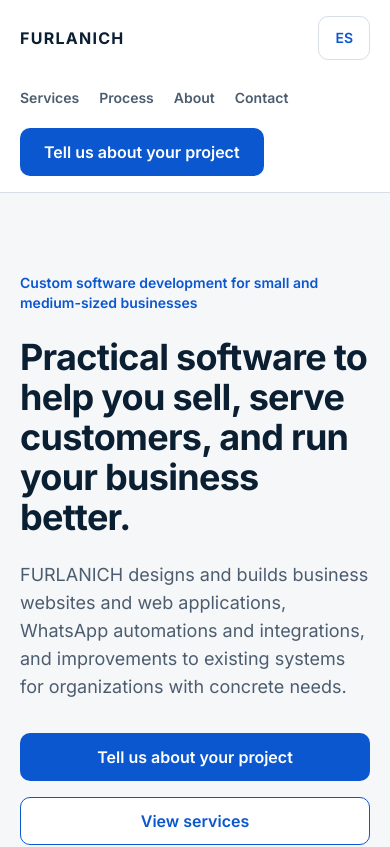
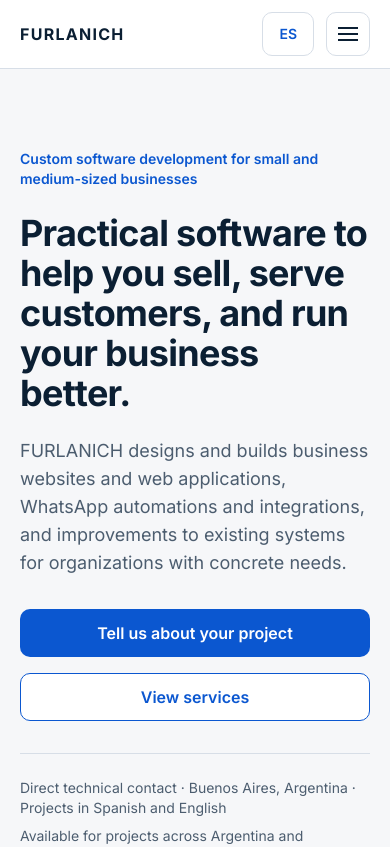
Before and after one commit to Furlanich/Portfolio, a Next.js app: page /en in a window 390 px wide. Shown: the top 847 px of the page. Built offline with nearby package versions, Linux system fonts and the light colour scheme.

Commit message:
feat: add sticky responsive site header
Refs: DESIGN-IX-A11Y, DESIGN-VISUAL, ARCH-CURRENT, ARCH-FINDINGS, IA-SITE

```diff
--- a/app/(en)/en/about/samuel-furlanich/page.tsx
+++ b/app/(en)/en/about/samuel-furlanich/page.tsx
@@ -16,6 +16,7 @@
         paths={paths}
         labels={{
           navigation: 'Primary navigation',
+          menu: 'Open primary navigation',
           services: 'Services',
           process: 'Process',
           founder: 'About',
--- a/app/(en)/en/contact/page.tsx
+++ b/app/(en)/en/contact/page.tsx
@@ -16,6 +16,7 @@
         paths={paths}
         labels={{
           navigation: 'Primary navigation',
+          menu: 'Open primary navigation',
           services: 'Services',
           process: 'Process',
           founder: 'About',
--- a/app/(en)/en/page.tsx
+++ b/app/(en)/en/page.tsx
@@ -17,6 +17,7 @@
         paths={paths}
         labels={{
           navigation: 'Primary navigation',
+          menu: 'Open primary navigation',
           services: 'Services',
           process: 'Process',
           founder: 'About',
--- a/app/(en)/en/services/page.tsx
+++ b/app/(en)/en/services/page.tsx
@@ -17,6 +17,7 @@
         paths={paths}
         labels={{
           navigation: 'Primary navigation',
+          menu: 'Open primary navigation',
           services: 'Services',
           process: 'Process',
           founder: 'About',
--- a/app/(es)/contacto/page.tsx
+++ b/app/(es)/contacto/page.tsx
@@ -16,6 +16,7 @@
         paths={paths}
         labels={{
           navigation: 'Navegación principal',
+          menu: 'Abrir navegación principal',
           services: 'Servicios',
           process: 'Proceso',
           founder: 'El estudio',
--- a/app/(es)/estudio/samuel-furlanich/page.tsx
+++ b/app/(es)/estudio/samuel-furlanich/page.tsx
@@ -16,6 +16,7 @@
         paths={paths}
         labels={{
           navigation: 'Navegación principal',
+          menu: 'Abrir navegación principal',
           services: 'Servicios',
           process: 'Proceso',
           founder: 'El estudio',
--- a/app/(es)/page.tsx
+++ b/app/(es)/page.tsx
@@ -17,6 +17,7 @@
         paths={paths}
         labels={{
           navigation: 'Navegación principal',
+          menu: 'Abrir navegación principal',
           services: 'Servicios',
           process: 'Proceso',
           founder: 'El estudio',
--- a/app/(es)/servicios/page.tsx
+++ b/app/(es)/servicios/page.tsx
@@ -17,6 +17,7 @@
         paths={paths}
         labels={{
           navigation: 'Navegación principal',
+          menu: 'Abrir navegación principal',
           services: 'Servicios',
           process: 'Proceso',
           founder: 'El estudio',
--- a/components/foundation/SiteHeader.tsx
+++ b/components/foundation/SiteHeader.tsx
@@ -8,6 +8,7 @@
   paths: FoundationNavigationPaths;
   labels: {
     navigation: string;
+    menu: string;
     services: string;
     process: string;
     founder: string;
@@ -18,58 +19,67 @@
 }
 
 export function SiteHeader({ locale, paths, labels }: SiteHeaderProps) {
+  const navigationLinks = [
+    { href: paths.services, label: labels.services },
+    { href: paths.process, label: labels.process },
+    { href: paths.founder, label: labels.founder },
+    { href: paths.contact, label: labels.contact },
+  ];
+
   return (
-    <header className="border-b border-foundation-border bg-foundation-surface">
-      <div className="mx-auto flex w-full max-w-[1200px] flex-col gap-4 px-5 py-4 md:px-8 lg:flex-row lg:items-center lg:justify-between lg:px-12">
-        <div className="flex flex-wrap items-center justify-between gap-4">
+    <header className="sticky top-0 z-50 border-b border-foundation-border bg-foundation-surface">
+      <div className="mx-auto flex w-full max-w-[1200px] items-center justify-between gap-4 px-5 py-3 md:px-8 lg:px-12">
         <Link
           href={paths.home}
           className="text-base font-bold tracking-[0.08em] text-foundation-ink"
         >
           FURLANICH
         </Link>
+
+        <div className="flex items-center gap-3">
           <LanguageSwitch
             alternateHref={paths.alternateHref}
             alternateLocale={paths.alternateLocale}
             label={labels.languageSwitch}
           />
-        </div>
+
+          <details className="group relative lg:static">
+            <summary
+              aria-label={labels.menu}
+              aria-controls="primary-navigation-panel"
+              className="flex min-h-11 min-w-11 cursor-pointer list-none items-center justify-center rounded-[10px] border border-foundation-border text-foundation-ink transition-colors duration-[160ms] ease-out hover:bg-foundation-tint hover:text-foundation-action focus:outline-none focus-visible:ring-2 focus-visible:ring-foundation-surface focus-visible:ring-offset-[3px] focus-visible:ring-offset-foundation-action-strong lg:hidden [&::-webkit-details-marker]:hidden"
+            >
+              <span className="sr-only">{labels.menu}</span>
+              <span aria-hidden="true" className="flex w-5 flex-col gap-1">
+                <span className="h-0.5 w-full bg-current" />
+                <span className="h-0.5 w-full bg-current" />
+                <span className="h-0.5 w-full bg-current" />
+              </span>
+            </summary>
 
             <nav
+              id="primary-navigation-panel"
               aria-label={labels.navigation}
-          className="flex flex-wrap items-center gap-x-5 gap-y-2 text-sm font-semibold text-foundation-muted"
+              className="absolute right-0 top-[calc(100%+13px)] hidden w-[min(calc(100vw-40px),24rem)] flex-col gap-1 rounded-[12px] border border-foundation-border bg-foundation-surface p-2 text-sm font-semibold text-foundation-muted shadow-[0_12px_32px_rgba(11,31,51,0.12)] group-open:flex lg:static lg:flex lg:w-auto lg:flex-row lg:items-center lg:gap-x-5 lg:gap-y-2 lg:border-0 lg:bg-transparent lg:p-0 lg:shadow-none"
             >
+              {navigationLinks.map((link) => (
                 <Link
-            href={paths.services}
-            className="inline-flex min-h-11 items-center transition-colors duration-[160ms] ease-out hover:text-foundation-action"
+                  key={link.href}
+                  href={link.href}
+                  className="inline-flex min-h-11 items-center rounded-[8px] px-3 transition-colors duration-[160ms] ease-out hover:bg-foundation-tint hover:text-foundation-action focus:outline-none focus-visible:ring-2 focus-visible:ring-foundation-surface focus-visible:ring-offset-[3px] focus-visible:ring-offset-foundation-action-strong lg:px-0 lg:hover:bg-transparent"
                 >
-            {labels.services}
+                  {link.label}
                 </Link>
-          <Link
-            href={paths.process}
-            className="inline-flex min-h-11 items-center transition-colors duration-[160ms] ease-out hover:text-foundation-action"
-          >
-            {labels.process}
-          </Link>
-          <Link
-            href={paths.founder}
-            className="inline-flex min-h-11 items-center transition-colors duration-[160ms] ease-out hover:text-foundation-action"
-          >
-            {labels.founder}
-          </Link>
+              ))}
               <Link
                 href={paths.contact}
-            className="inline-flex min-h-11 items-center transition-colors duration-[160ms] ease-out hover:text-foundation-action"
-          >
-            {labels.contact}
-          </Link>
-          <Link
-            href={paths.contact}
-            className="inline-flex min-h-12 items-center justify-center rounded-[10px] bg-foundation-action px-6 text-base font-semibold text-white transition-colors duration-[160ms] ease-out hover:bg-foundation-action-strong"
+                className="inline-flex min-h-12 items-center justify-center rounded-[10px] bg-foundation-action px-6 text-base font-semibold text-white transition-colors duration-[160ms] ease-out hover:bg-foundation-action-strong focus:outline-none focus-visible:ring-2 focus-visible:ring-foundation-surface focus-visible:ring-offset-[3px] focus-visible:ring-offset-foundation-action-strong"
               >
                 {labels.primaryAction}
               </Link>
             </nav>
+          </details>
+        </div>
 
         <span className="sr-only">{locale === 'es' ? 'Español' : 'English'}</span>
       </div>
```
Also changed, not shown: 4 other files (tests, documents, lock files or other folders). Lines whose indentation alone changed are shown as unchanged.
